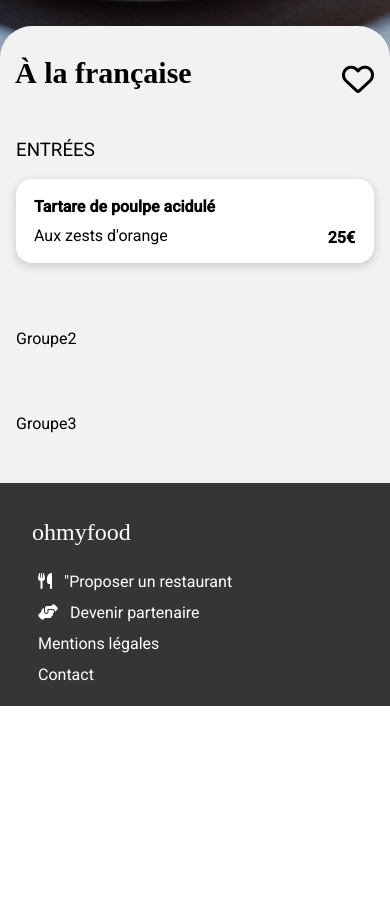
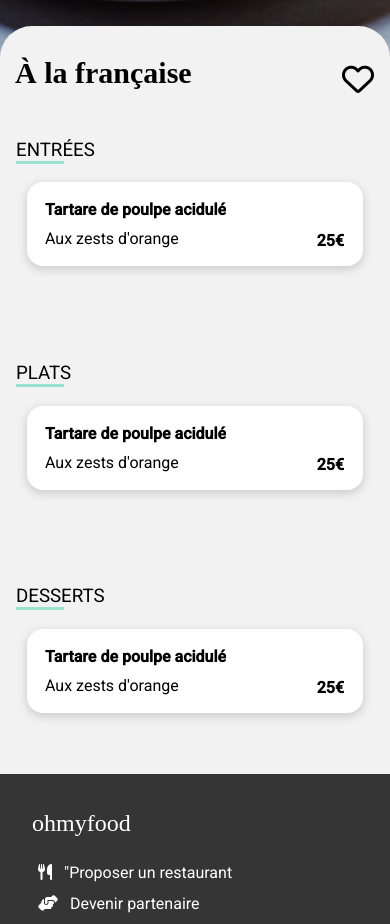
Before and after one commit to killiadmin/Ohmyfood, a website: page pages_resto/resto_3.html in a window 390 px wide. Shown: the part 600-1524 px from the top of the page. Before the commit the page ends 1306 px from the top, so only its background shows below. Drawn offline with Linux system fonts and the light colour scheme; a web font is replaced by a local one.

Commit message:
Card meal completed (Entrees plat desser) + add overflow:hidden for mobile

```diff
--- a/pages_resto/resto_3.html
+++ b/pages_resto/resto_3.html
@@ -31,8 +31,28 @@
                     <div class="price_valid"><i class="fas fa-check-circle"></i></div>
                 </div>
             </div>
-            <div class="group_food">Groupe2</div>
-            <div class="group_food">Groupe3</div>
+            <div class="group_food">
+                <h3>PLATS</h3>
+                <div class="bag_food">
+                    <div class="items_food">
+                        <h4>Tartare de poulpe acidulé</h4>
+                        <p>Aux zests d'orange</p>
+                    </div>
+                    <p class="price">25€</p>
+                    <div class="price_valid"><i class="fas fa-check-circle"></i></div>
+                </div>
+            </div>
+            <div class="group_food">
+                <h3>DESSERTS</h3>
+                <div class="bag_food">
+                    <div class="items_food">
+                        <h4>Tartare de poulpe acidulé</h4>
+                        <p>Aux zests d'orange</p>
+                    </div>
+                    <p class="price">25€</p>
+                    <div class="price_valid"><i class="fas fa-check-circle"></i></div>
+                </div>
+            </div>
         </section>
     </main>
     <footer>
--- a/sass/pages/menu_individual.scss
+++ b/sass/pages/menu_individual.scss
@@ -48,14 +48,19 @@ main{
 
     & .group_food{
         margin-bottom: 50px;
+        overflow: hidden;
+        white-space: nowrap;
         & h3{
             font-weight: initial;
+            border-bottom: 3px solid $color-tertiary;
+            max-width: 48px;
         }
     }
     & .bag_food{
         display: flex;
         flex-direction: row;
         background-color: #fff;
+        margin: 11px;
         // padding: 8px;
         border-radius: 16px;
         overflow: hidden;
@@ -69,9 +74,12 @@ main{
     }
     & .items_food {
         padding: 8px;
+        overflow: hidden;
         & h4,
         p{
             margin: 10px;
+            overflow: hidden;
+            text-overflow: ellipsis;
         }
     }
     & .price {
```
Also changed, not shown: style.css, 1 other file.
